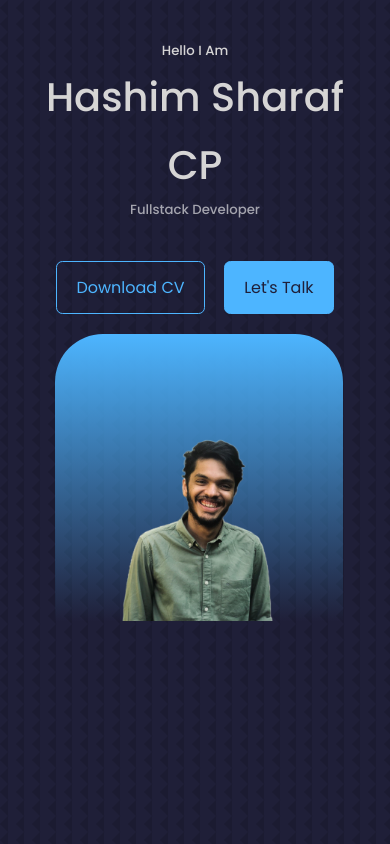
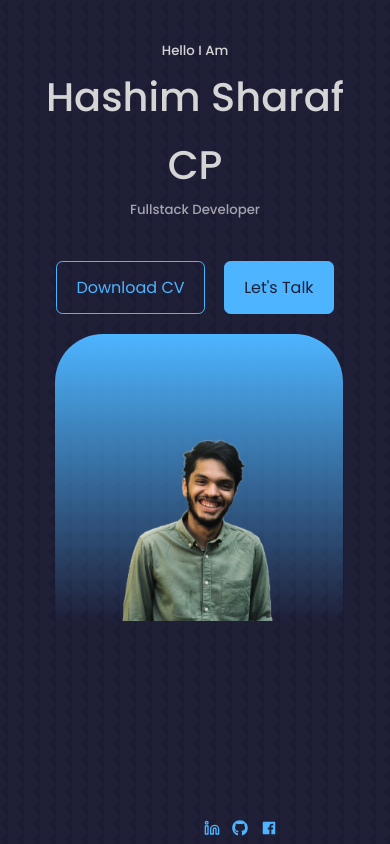
Before and after one commit to hashim-cp-2001/hashim-cp-2001.github.io, a React (Create React App) app: page / in a window 390 px wide. Shown: the top 844 px of the page. Built offline with nearby package versions, Linux system fonts and the light colour scheme.

Commit message:
social in header for phone

```diff
--- a/src/componets/header/header.css
+++ b/src/componets/header/header.css
@@ -35,6 +35,7 @@ header{
     width: 1px;
     height: 2rem;
     background: var(--color-primary);
+
 }
 
 .fade-in {
@@ -84,7 +85,24 @@ header{
     header{
         height: 100vh;
     }
-    .header__social,.scroll__down{
+    .scroll__down{
         display: none;
     }
+    .header__social{
+
+        display: flex;
+        flex-direction: row;
+        align-items: center;
+        gap: 0.8rem;
+        position: absolute;
+        left: 11.5rem;
+        bottom: 0rem;
+
+
+    }
+    .header__social::after{
+        content: none;
+
+
+    }
 }
```
Also changed, not shown: 6 other files (tests, documents, lock files or other folders).
